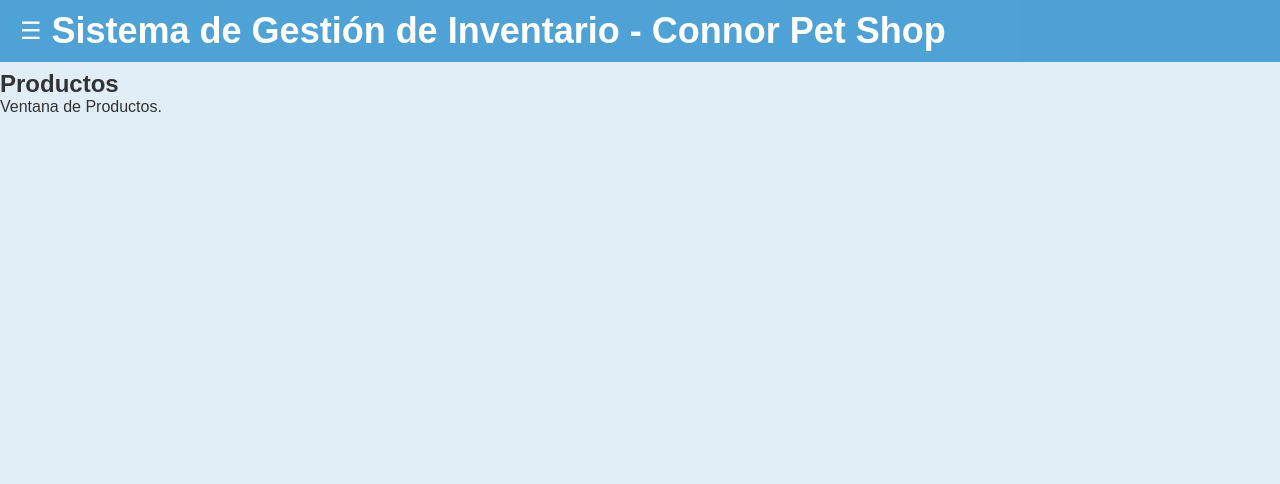
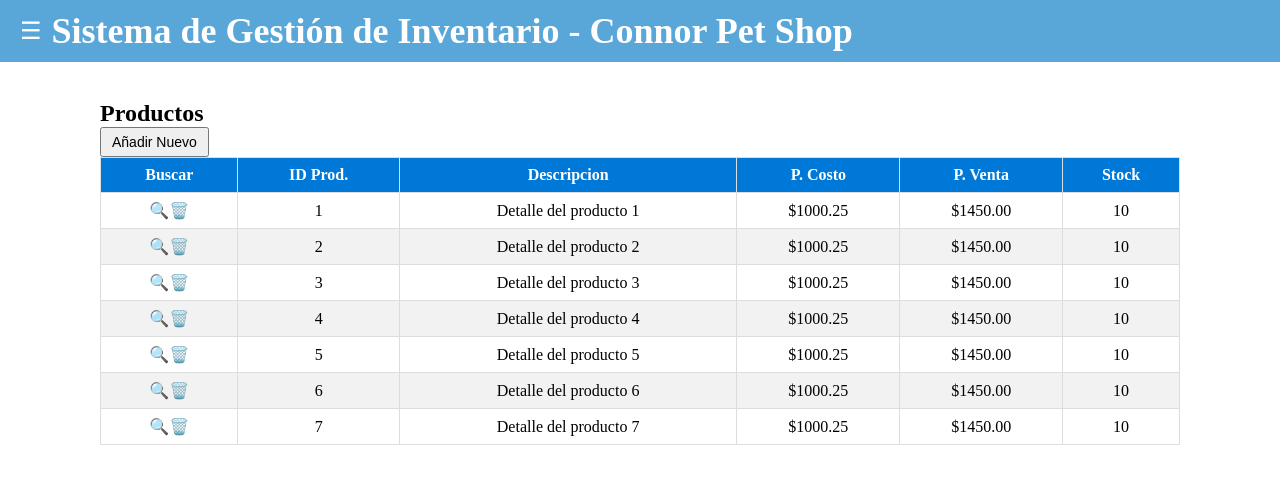
Before and after one commit to SantiagoSarasola/SIGI, a React (Vite) app in the folder Front/: page /productos in a window 1280 px wide. Shown: the top 484 px of the page. Built offline with nearby package versions, Linux system fonts and the light colour scheme.

Commit message:
Agrego grid y botones en ventana productos

```diff
--- a/Front/src/pages/Productos.jsx
+++ b/Front/src/pages/Productos.jsx
@@ -1,16 +1,67 @@
 import React from 'react';
+import '../styles/Productos.css';
 import Menu from '../components/Menu';
-import '../styles/Productos.css';
 
 function Productos() {
+  // Datos de ejemplo para el grid
+  const productos = [
+    { id: 1, descripcion: 'Detalle del producto 1', precioCosto: 1000.25, precioVenta: 1450.00, stock: 10 },
+    { id: 2, descripcion: 'Detalle del producto 2', precioCosto: 1000.25, precioVenta: 1450.00, stock: 10 },
+    { id: 3, descripcion: 'Detalle del producto 3', precioCosto: 1000.25, precioVenta: 1450.00, stock: 10 },
+    { id: 4, descripcion: 'Detalle del producto 4', precioCosto: 1000.25, precioVenta: 1450.00, stock: 10 },
+    { id: 5, descripcion: 'Detalle del producto 5', precioCosto: 1000.25, precioVenta: 1450.00, stock: 10 },
+    { id: 6, descripcion: 'Detalle del producto 6', precioCosto: 1000.25, precioVenta: 1450.00, stock: 10 },
+    { id: 7, descripcion: 'Detalle del producto 7', precioCosto: 1000.25, precioVenta: 1450.00, stock: 10 }
+  ];
+
+  const handleVerDetalles = (id) => {
+    alert(`Ver detalles del producto con ID: ${id}`);
+  };
+
+  const handleBorrar = (id) => {
+    alert(`Borrar producto con ID: ${id}`);
+  };
+
   return (
+    <>
+      <div>
+        <Menu />
+      </div>
+
+
     <div className="productos">
-      <Menu />
-      <div className="contenido">
-        <h2>Productos</h2>
-        <p>Ventana de Productos.</p>
-      </div>
+
+      <h2>Productos</h2>
+      <button className="btn-nuevo">Añadir Nuevo</button>
+      <table className="productos-tabla">
+        <thead>
+          <tr>
+            <th>Buscar</th>
+            <th>ID Prod.</th>
+            <th>Descripcion</th>
+            <th>P. Costo</th>
+            <th>P. Venta</th>
+            <th>Stock</th>
+          </tr>
+        </thead>
+        <tbody>
+          {productos.map((producto) => (
+            <tr key={producto.id}>
+              <td>
+                <button onClick={() => handleVerDetalles(producto.id)}>🔍</button>
+                <button onClick={() => handleBorrar(producto.id)}>🗑️</button>
+              </td>
+              <td>{producto.id}</td>
+              <td>{producto.descripcion}</td>
+              <td>${producto.precioCosto.toFixed(2)}</td>
+              <td>${producto.precioVenta.toFixed(2)}</td>
+              <td>{producto.stock}</td>
+            </tr>
+          ))}
+        </tbody>
+      </table>
     </div>
+    </>
   );
 }
 
--- a/Front/src/pages/Ventas.jsx
+++ b/Front/src/pages/Ventas.jsx
@@ -4,13 +4,21 @@
 
 function Ventas() {
   return (
+    <>
+    <div>
+        <Menu />
+    </div>
+
+
     <div className="ventas">
-      <Menu />
+
       <div className="contenido">
         <h2>Ventas</h2>
         <p>ventana de Ventas.</p>
       </div>
     </div>
+
+    </>
   );
 }
 
--- a/Front/src/styles/Productos.css
+++ b/Front/src/styles/Productos.css
@@ -1,25 +1,47 @@
-* {
-  margin: 0;
-  padding: 0;
-  box-sizing: border-box;
+.productos {
+  padding: 100px;
 }
 
-.productos {
-  font-family: Arial, sans-serif;
-  color: #333;
-  height: 100vh;
-  background-color: #e1eef8;
+.header-productos {
+  display: flex;
+  align-items: center;
+  gap: 10px; /* Espacio entre el título y el botón */
+  margin-bottom: 10px;
 }
 
-/* Estilos responsivos */
-@media (max-width: 600px) {
-  .header {
-    flex-direction: column;
-    align-items: flex-start;
-    font-size: 16px;
-  }
+.btn-nuevo {
+  padding: 5px 10px;
+  font-size: 14px;
+  cursor: pointer;
+}
 
-  .productos {
-    padding-top: 60px;
-  }
+.productos-tabla {
+  width: 100%;
+  border-collapse: collapse;
 }
+
+.productos-tabla th, .productos-tabla td {
+  border: 1px solid #ddd;
+  padding: 8px;
+  text-align: center;
+}
+
+.productos-tabla th {
+  background-color: #0078d7;
+  color: white;
+}
+
+.productos-tabla tr:nth-child(even) {
+  background-color: #f2f2f2;
+}
+
+.productos-tabla tr:hover {
+  background-color: #ddd;
+}
+
+.productos-tabla button {
+  background: none;
+  border: none;
+  cursor: pointer;
+  font-size: 16px;
+}
```
